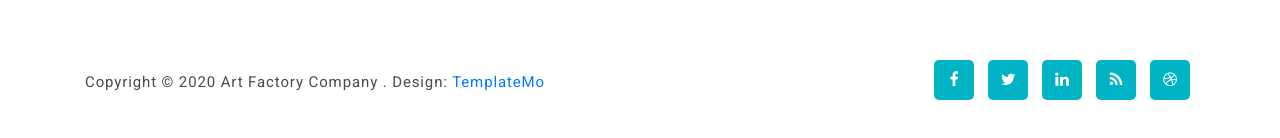
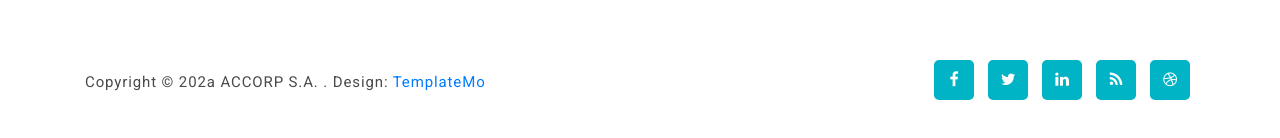
Before and after one commit to acorreab/art_factory, a plain HTML site: page index.html in a window 1280 px wide. Shown: the part 4088-4226 px from the top of the page. Drawn offline with Linux system fonts and the light colour scheme.

Commit message:
Actualizacion de copywrite

```diff
--- a/index.html
+++ b/index.html
@@ -424,7 +424,7 @@ https://templatemo.com/tm-537-art-factory
         <div class="container">
             <div class="row">
                 <div class="col-lg-7 col-md-12 col-sm-12">
-                    <p class="copyright">Copyright &copy; 2020 Art Factory Company
+                    <p class="copyright">Copyright &copy; 202a ACCORP S.A.
 
                 . Design: <a rel="nofollow" href="https://templatemo.com">TemplateMo</a></p>
                 </div>
```
